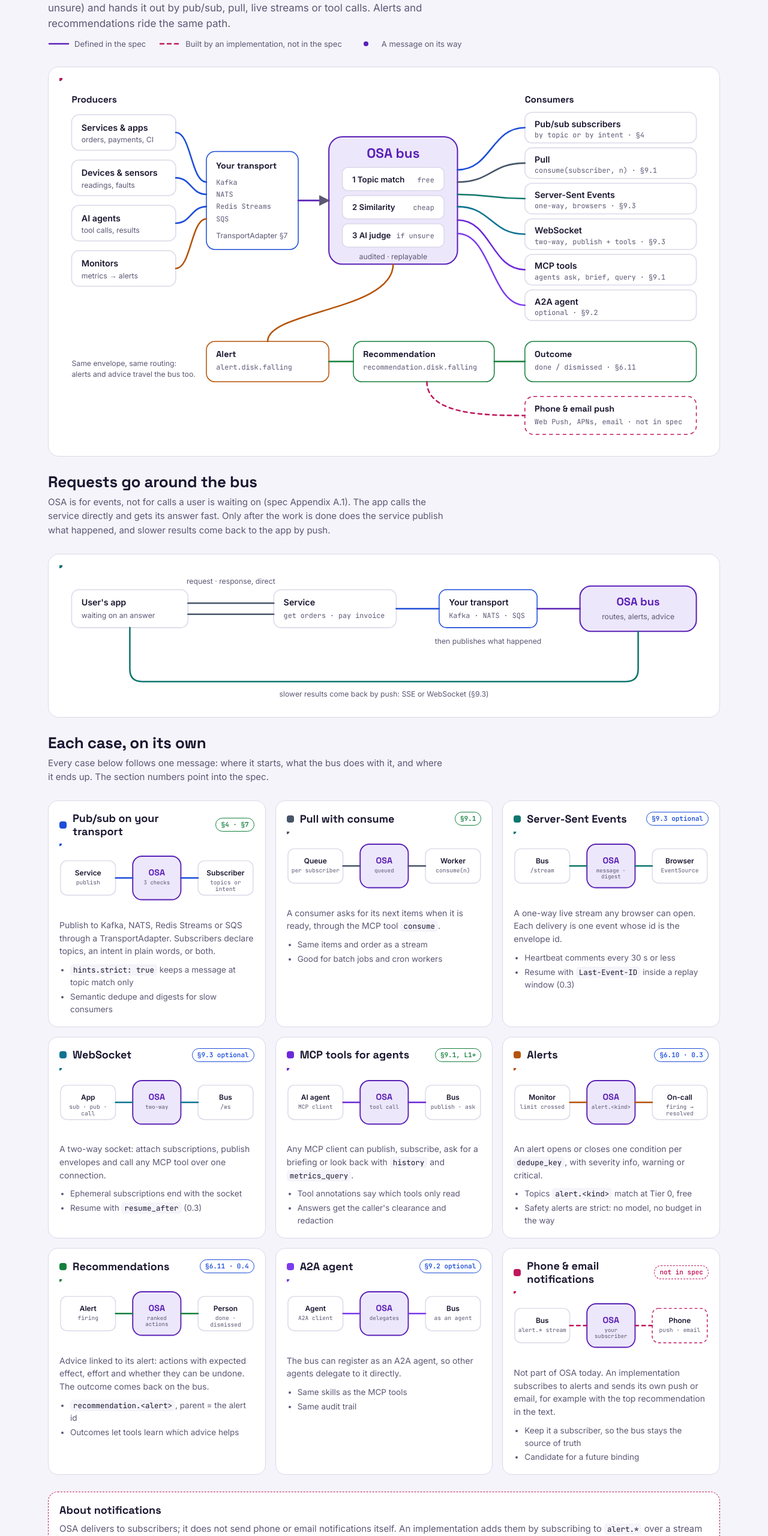
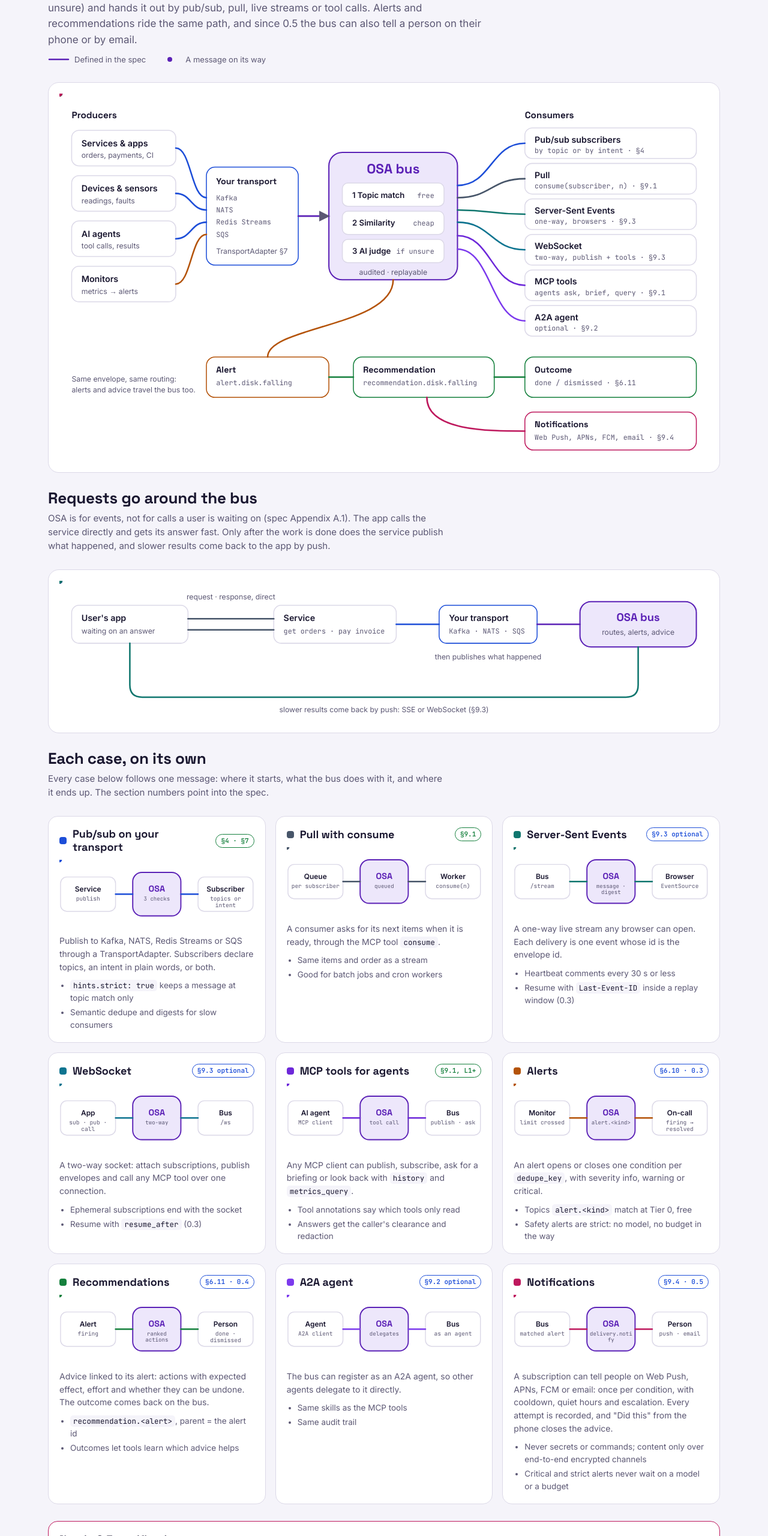
Before and after one commit to opensemanticagent/opensemanticagent, a plain HTML site: page docs/delivery/index.html in a window 1280 px wide. Shown: the part 220-2780 px from the top of the page at 60% size. Drawn offline with Linux system fonts and the light colour scheme.

Commit message:
Release 0.5.0 (#17)
Package 0.5.0 serves spec 0.5 (draft): notifications (§4 delivery.notify, §6.12 records, §9.4 with a Web Push
binding). Versions agree across pyproject.toml, osa/__init__.py, server.json and CITATION.cff. The delivery map shows
notifications as part of the spec.

Co-authored-by: Claude Opus 5.5 <noreply@anthropic.com>

```diff
--- a/docs/delivery/index.html
+++ b/docs/delivery/index.html
@@ -61,7 +61,7 @@ h2 { margin: 0; font: 700 26px/1.15 var(--display); letter-spacing: -.01em; }
 .case p { margin: 0; color: var(--muted); font-size: 14px; }
 .case code, .note code { font: 12.5px var(--mono); background: var(--bg); padding: 1px 5px; border-radius: 5px; color: var(--ink); }
 .case ul { margin: 0; padding-left: 18px; color: var(--muted); font-size: 13.5px; display: grid; gap: 3px; }
-.note { background: var(--surface); border: 1px dashed var(--c-notify); border-radius: 16px; padding: 18px; display: grid; gap: 8px; }
+.note { background: var(--surface); border: 1px solid var(--c-notify); border-radius: 16px; padding: 18px; display: grid; gap: 8px; }
 .note h3 { margin: 0; font: 700 18px var(--display); }
 .note p { margin: 0; color: var(--muted); }
 footer { color: var(--muted); font-size: 13px; }
@@ -80,19 +80,18 @@ body { margin: 0; }
 <div class="wrap">
   <nav class="sitebar" aria-label="Site"><a class="home" href="../">Open Semantic Agent</a><a href="../spec/">Spec</a><a href="./" aria-current="page">Delivery map</a><a href="../guides/osa-legacy-systems.pdf">Legacy systems (PDF)</a><a href="https://github.com/opensemanticagent/opensemanticagent">GitHub</a></nav>
   <header>
-    <span class="eyebrow">Open Semantic Agent · spec 0.4</span>
+    <span class="eyebrow">Open Semantic Agent · spec 0.5</span>
     <h1>Every way in and out of the bus</h1>
-    <p class="lede">Producers publish one envelope format onto the transport you already run. The OSA bus decides who gets what (topic match first, then similarity, then an AI judge only when unsure) and hands it out by pub/sub, pull, live streams or tool calls. Alerts and recommendations ride the same path.</p>
+    <p class="lede">Producers publish one envelope format onto the transport you already run. The OSA bus decides who gets what (topic match first, then similarity, then an AI judge only when unsure) and hands it out by pub/sub, pull, live streams or tool calls. Alerts and recommendations ride the same path, and since 0.5 the bus can also tell a person on their phone or by email.</p>
     <div class="legend" aria-label="Legend">
       <span><svg viewBox="0 0 36 8" aria-hidden="true"><line x1="2" y1="4" x2="34" y2="4" stroke="var(--hub)" stroke-width="2.5" stroke-linecap="round"/></svg>Defined in the spec</span>
-      <span><svg viewBox="0 0 36 8" aria-hidden="true"><line x1="2" y1="4" x2="34" y2="4" stroke="var(--c-notify)" stroke-width="2.5" stroke-dasharray="6 6" stroke-linecap="round"/></svg>Built by an implementation, not in the spec</span>
       <span><svg viewBox="0 0 36 8" aria-hidden="true"><circle cx="18" cy="4" r="4" fill="var(--hub)"/></svg>A message on its way</span>
     </div>
   </header>
 
   <!-- Hub: producers → transport → OSA → every delivery path -->
   <div class="hub-box">
-    <svg viewBox="0 0 1060 600" role="img" aria-label="Producers publish through a transport into the OSA bus, which delivers by pub/sub, pull, SSE, WebSocket, MCP and A2A; alerts and recommendations flow out the same way; push notifications are left to implementations.">
+    <svg viewBox="0 0 1060 600" role="img" aria-label="Producers publish through a transport into the OSA bus, which delivers by pub/sub, pull, SSE, WebSocket, MCP and A2A; alerts and recommendations flow out the same way, and notifications reach people by Web Push, APNs, FCM or email.">
       <defs>
         <marker id="ah" viewBox="0 0 10 10" refX="9" refY="5" markerWidth="7" markerHeight="7" orient="auto-start-reverse"><path d="M0 0 L10 5 L0 10 z" fill="var(--muted)"/></marker>
       </defs>
@@ -146,9 +145,9 @@ body { margin: 0; }
       <path id="p-a2" class="flow" stroke="var(--c-rec)" d="M440 463 L480 463"/>
       <path id="p-a3" class="flow" stroke="var(--c-rec)" d="M710 463 L760 463"/>
       <!-- notifications: implementation-defined -->
-      <rect class="node" x="760" y="520" width="280" height="62" rx="14" style="stroke:var(--c-notify);stroke-dasharray:6 5"/>
-      <text x="776" y="545" class="t-head" font-size="14">Phone &amp; email push</text><text x="776" y="565" class="t-mono">Web Push, APNs, email · not in spec</text>
-      <path id="p-n1" class="flow dash" stroke="var(--c-notify)" d="M600 496 C600 551 700 551 760 551"/>
+      <rect class="node" x="760" y="520" width="280" height="62" rx="14" style="stroke:var(--c-notify)"/>
+      <text x="776" y="545" class="t-head" font-size="14">Notifications</text><text x="776" y="565" class="t-mono">Web Push, APNs, FCM, email · §9.4</text>
+      <path id="p-n1" class="flow" stroke="var(--c-notify)" d="M600 496 C600 551 700 551 760 551"/>
       <text x="20" y="470" class="t-muted">Same envelope, same routing:</text>
       <text x="20" y="488" class="t-muted">alerts and advice travel the bus too.</text>
       <!-- moving messages -->
@@ -208,8 +207,8 @@ body { margin: 0; }
   <div class="cases" id="cases"></div>
 
   <div class="note">
-    <h3>About notifications</h3>
-    <p>OSA delivers to subscribers; it does not send phone or email notifications itself. An implementation adds them by subscribing to <code>alert.*</code> over a stream and handing each alert to Web Push, APNs or email, as the dashed paths show. A standard notification binding could be proposed for a future version.</p>
+    <h3>New in 0.5: notifications</h3>
+    <p>A subscription adds <code>delivery.notify</code> with channels and rules, and the bus tells the right person once per condition. Each attempt becomes a notification envelope (sent, failed, acknowledged or expired), so <code>history(["notification.*"])</code> shows who was told and whether they saw it. Web Push has an exact binding; APNs, FCM and email are mapped.</p>
   </div>
 
   <footer>Spec, schemas and conformance fixtures: <a href="../">opensemanticagent.org</a> · <a href="https://github.com/opensemanticagent/opensemanticagent">github.com/opensemanticagent/opensemanticagent</a> · Apache-2.0</footer>
@@ -242,9 +241,9 @@ const CASES = [
   { id: "a2a", title: "A2A agent", color: "--c-a2a", tag: ["opt", "§9.2 optional"], from: ["Agent", "A2A client"], via: "delegates", to: ["Bus", "as an agent"], two: true,
     text: "The bus can register as an A2A agent, so other agents delegate to it directly.",
     facts: ["Same skills as the MCP tools", "Same audit trail"] },
-  { id: "notify", title: "Phone & email notifications", color: "--c-notify", tag: ["not", "not in spec"], from: ["Bus", "alert.* stream"], via: "your subscriber", to: ["Phone", "push · email"], dashed: true,
-    text: "Not part of OSA today. An implementation subscribes to alerts and sends its own push or email, for example with the top recommendation in the text.",
-    facts: ["Keep it a subscriber, so the bus stays the source of truth", "Candidate for a future binding"] },
+  { id: "notify", title: "Notifications", color: "--c-notify", tag: ["opt", "§9.4 · 0.5"], from: ["Bus", "matched alert"], via: "delivery.notify", to: ["Person", "push · email"], two: true,
+    text: "A subscription can tell people on Web Push, APNs, FCM or email: once per condition, with cooldown, quiet hours and escalation. Every attempt is recorded, and \"Did this\" from the phone closes the advice.",
+    facts: ["Never secrets or commands; content only over end-to-end encrypted channels", "Critical and strict alerts never wait on a model or a budget"] },
 ];
 const svgFor = (c) => {
   const col = `var(${c.color})`, dash = c.dashed ? ' stroke-dasharray="6 6"' : "";
--- a/server.json
+++ b/server.json
@@ -5,12 +5,12 @@
   "description": "Read the Open Semantic Agent pub/sub spec, get its schemas and fixtures, and validate documents.",
   "repository": { "url": "https://github.com/opensemanticagent/opensemanticagent", "source": "github" },
   "websiteUrl": "https://opensemanticagent.org/",
-  "version": "0.4.0",
+  "version": "0.5.0",
   "packages": [
     {
       "registryType": "pypi",
       "identifier": "open-semantic-agent",
-      "version": "0.4.0",
+      "version": "0.5.0",
       "runtimeHint": "uvx",
       "transport": { "type": "stdio" }
     }
```
Also changed, not shown: 5 other files.
